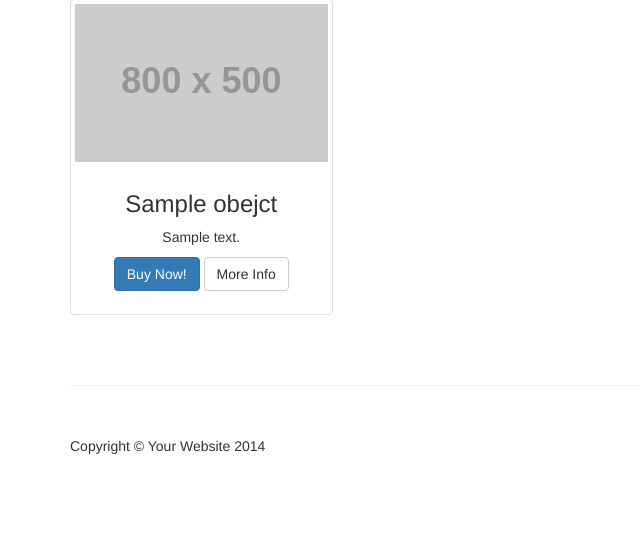
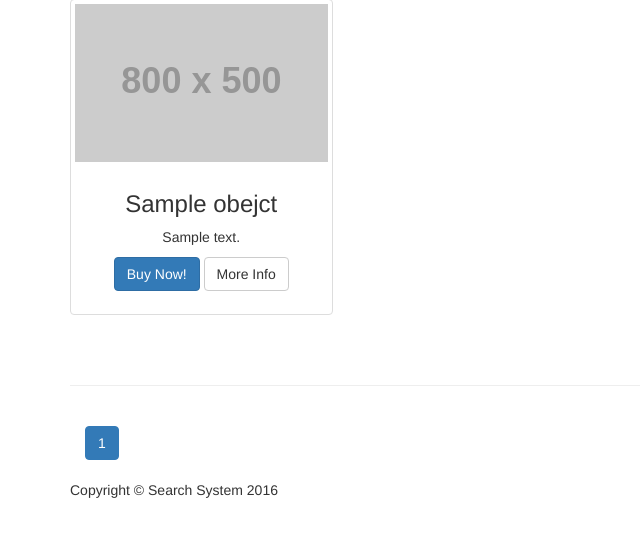
Before and after one commit to matheuslins/SearchSystem, a Django app: template core/templates/core/index.html in a window 1280 px wide. Shown: the part 165-702 px from the top of the page, without its empty margins (0-640 px from the left). Run offline with Django 3.2, Linux system fonts and the light colour scheme; the template is opened without the code that fills it: most values are stand-ins (such as "Sample title", 1, 10 or a date in 2020); grey boxes labelled with a size stand in for pictures from a placeholder-image service; some libraries are stand-ins or nearby versions.

Commit message:
paginator template

```diff
--- a/core/templates/core/index.html
+++ b/core/templates/core/index.html
@@ -102,11 +102,33 @@
 
         <hr>
 
+        <div class="col-md-12">
+            <nav aria-label="Page navigation">
+                <ul class="pagination">
+                    {% if page_obj.has_previous %}
+                        <li>
+                            <a href="?page={{ page_obj.previous_page_number }}"><span><<</span></a>
+                        </li>
+                    {% endif %}
+                    {% for page_number in paginator.page_range %}
+                        <li{% if page_obj.number == page_number %} class="active"{% endif %}>
+                            <a href="?page={{ page_number }}">{{ page_number }}</a>
+                        </li>
+                    {% endfor %}
+                    {% if page_obj.has_next %}
+                        <li>
+                            <a href="?page={{ page_obj.next_page_number }}"><span>>></span></a>
+                        </li>
+                    {% endif %}
+                </ul>
+            </nav>
+        </div>
+
         <!-- Footer -->
         <footer>
             <div class="row">
                 <div class="col-lg-12">
-                    <p>Copyright &copy; Your Website 2014</p>
+                    <p>Copyright &copy; Search System 2016</p>
                 </div>
             </div>
         </footer>
```
